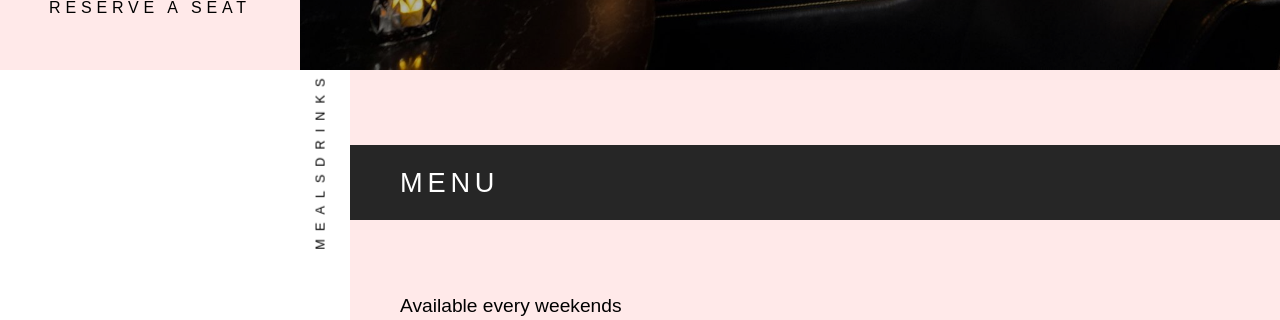
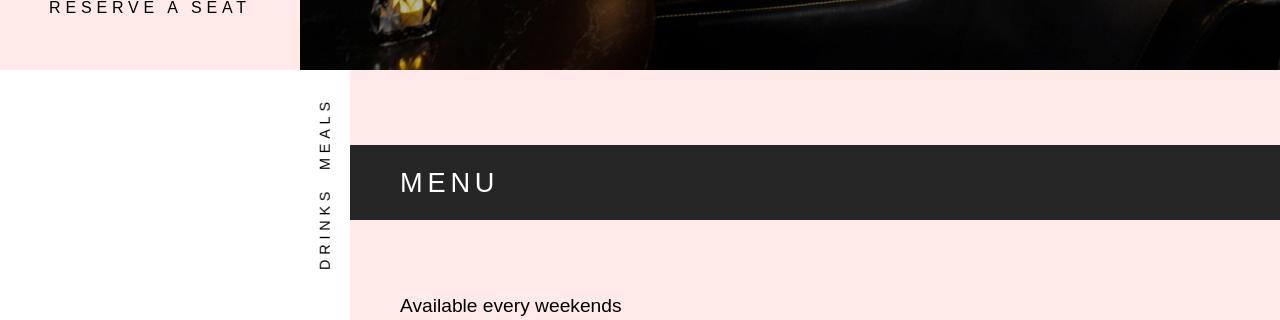
Before and after one commit to afutofu/machios-pub-and-gym, a React (Create React App) app: page / in a window 1280 px wide. Shown: the part 730-1050 px from the top of the page. Built offline with nearby package versions, Linux system fonts and the light colour scheme.

Commit message:
Imrpoved styling on MenuChanger

```diff
--- a/src/components/Menu/MenuChanger/MenuChanger.js
+++ b/src/components/Menu/MenuChanger/MenuChanger.js
@@ -6,8 +6,8 @@ const menuChanger = () => {
   return (
     <div className={classes.MenuChanger}>
       <div className={classes.Options}>
+        <p className={classes.Drinks}>DRINKS</p>
         <p className={classes.Meals}>MEALS</p>
-        <p className={classes.Drinks}>DRINKS</p>
       </div>
     </div>
   );
--- a/src/components/Menu/MenuChanger/MenuChanger.module.css
+++ b/src/components/Menu/MenuChanger/MenuChanger.module.css
@@ -9,9 +9,16 @@
 }
 
 .MenuChanger .Options {
+  position: sticky;
   display: flex;
   writing-mode: vertical-lr;
-  letter-spacing: 0.5rem;
-  font-size: 0.8rem;
+  letter-spacing: 0.3rem;
+  font-size: 0.9rem;
+  left: 302px;
+  top: 20%;
   transform: rotate(180deg);
 }
+
+.MenuChanger .Options p {
+  height: 100px;
+}
```
